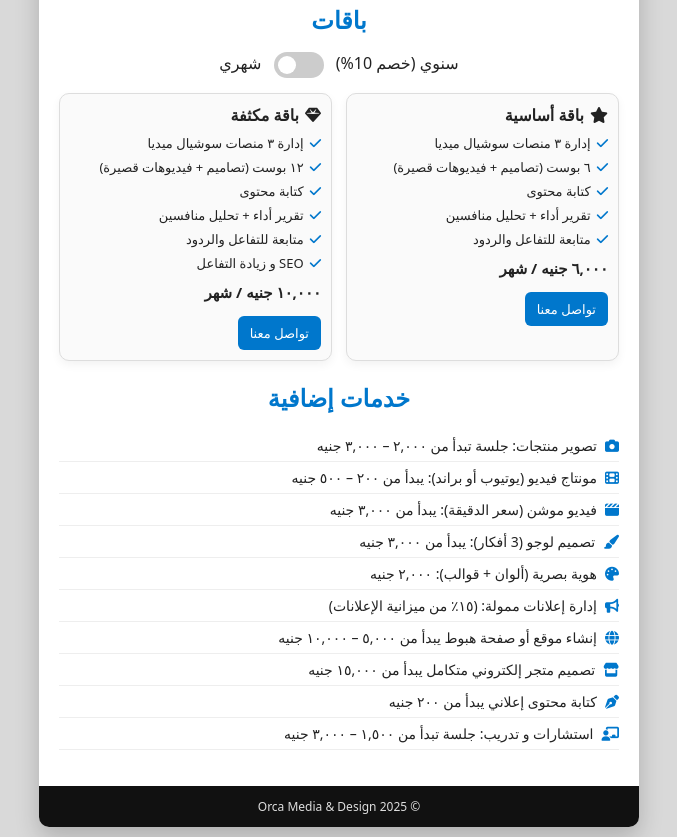
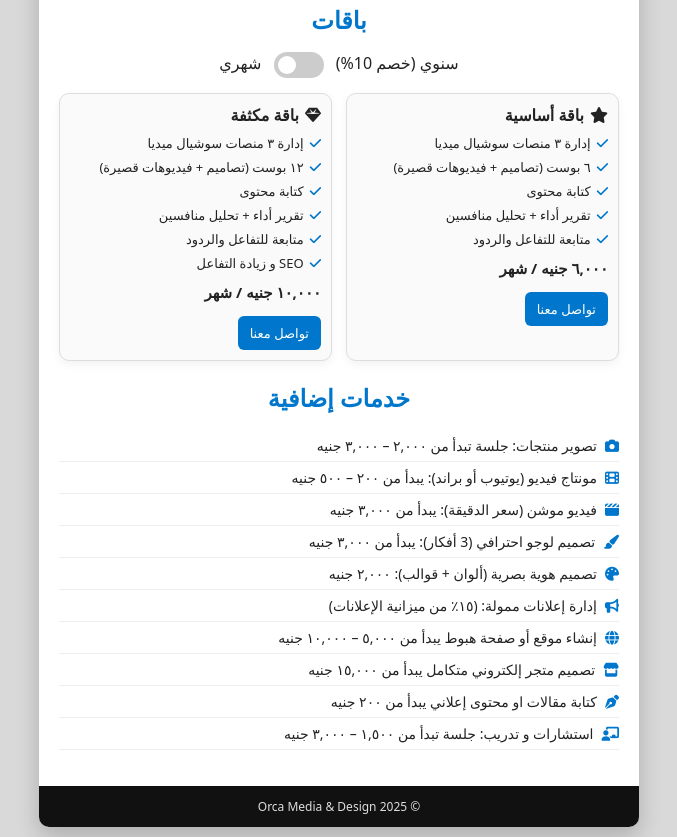
Before and after one commit to Vasily7x/Orca-Media-Design, a plain HTML site: page index.html in a window 1280 px wide. Shown: the part 951-1788 px from the top of the page, without its empty margins (301-978 px from the left). Drawn offline with Linux system fonts and the light colour scheme.

Commit message:
Update index.html

```diff
--- a/index.html
+++ b/index.html
@@ -280,12 +280,12 @@
           <li><i class="fas fa-camera"></i> تصوير منتجات: جلسة تبدأ من ٢,٠٠٠ – ٣,٠٠٠ جنيه</li>
           <li><i class="fas fa-film"></i> مونتاج فيديو (يوتيوب أو براند): يبدأ من ٢٠٠ – ٥٠٠ جنيه</li>
           <li><i class="fas fa-clapperboard"></i> فيديو موشن (سعر الدقيقة): يبدأ من ٣,٠٠٠ جنيه</li>
-          <li><i class="fas fa-paint-brush"></i> تصميم لوجو (3 أفكار): يبدأ من ٣,٠٠٠ جنيه</li>
-          <li><i class="fas fa-palette"></i> هوية بصرية (ألوان + قوالب): ٢,٠٠٠ جنيه</li>
+          <li><i class="fas fa-paint-brush"></i> تصميم لوجو احترافي (3 أفكار): يبدأ من ٣,٠٠٠ جنيه</li>
+          <li><i class="fas fa-palette"></i> تصميم هوية بصرية (ألوان + قوالب): ٢,٠٠٠ جنيه</li>
           <li><i class="fas fa-bullhorn"></i> إدارة إعلانات ممولة: (١٥٪ من ميزانية الإعلانات)</li>
           <li><i class="fas fa-globe"></i> إنشاء موقع أو صفحة هبوط يبدأ من ٥,٠٠٠ – ١٠,٠٠٠ جنيه</li>
           <li><i class="fas fa-store"></i> تصميم متجر إلكتروني متكامل يبدأ من ١٥,٠٠٠ جنيه</li>
-          <li><i class="fas fa-pen-nib"></i> كتابة محتوى إعلاني يبدأ من ٢٠٠ جنيه</li>
+          <li><i class="fas fa-pen-nib"></i> كتابة مقالات او محتوى إعلاني يبدأ من ٢٠٠ جنيه</li>
           <li><i class="fas fa-chalkboard-teacher"></i> استشارات و تدريب: جلسة تبدأ من ١,٥٠٠ – ٣,٠٠٠ جنيه</li>
         </ul>
       </section>
```
